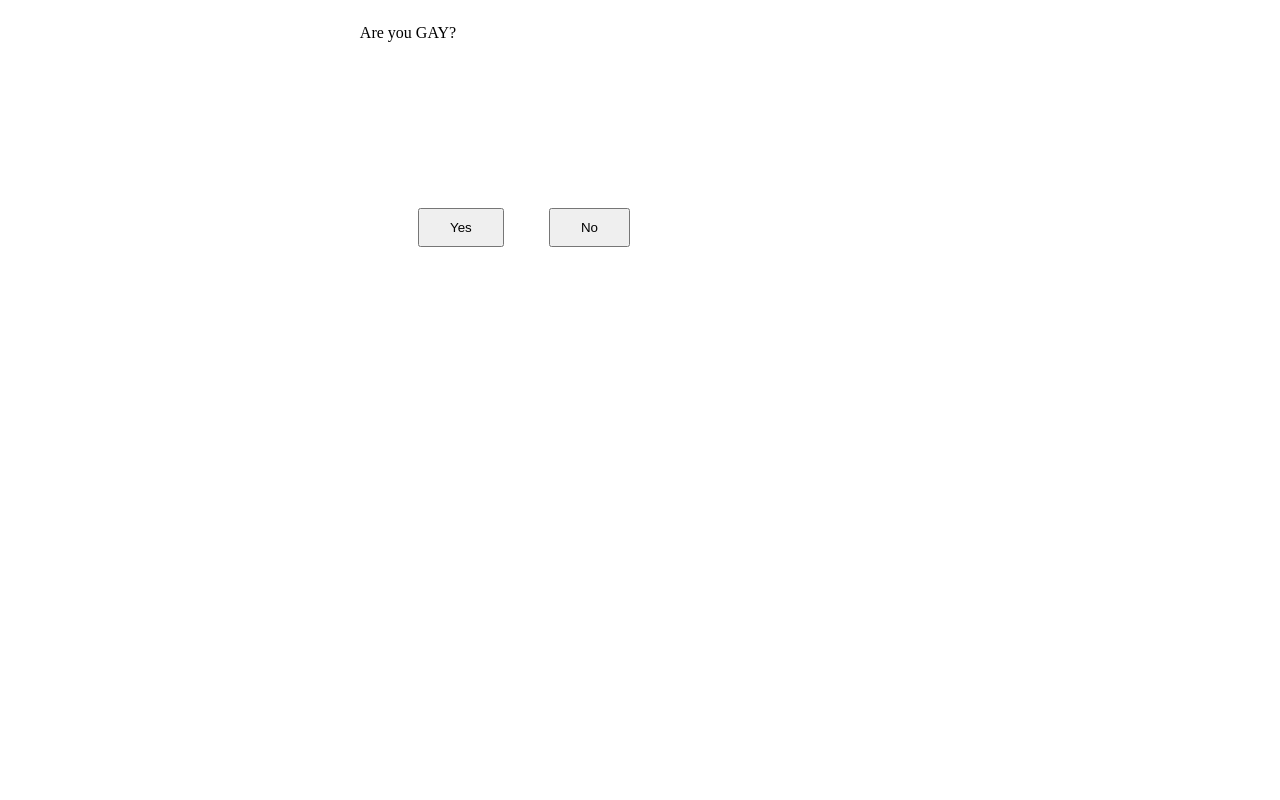
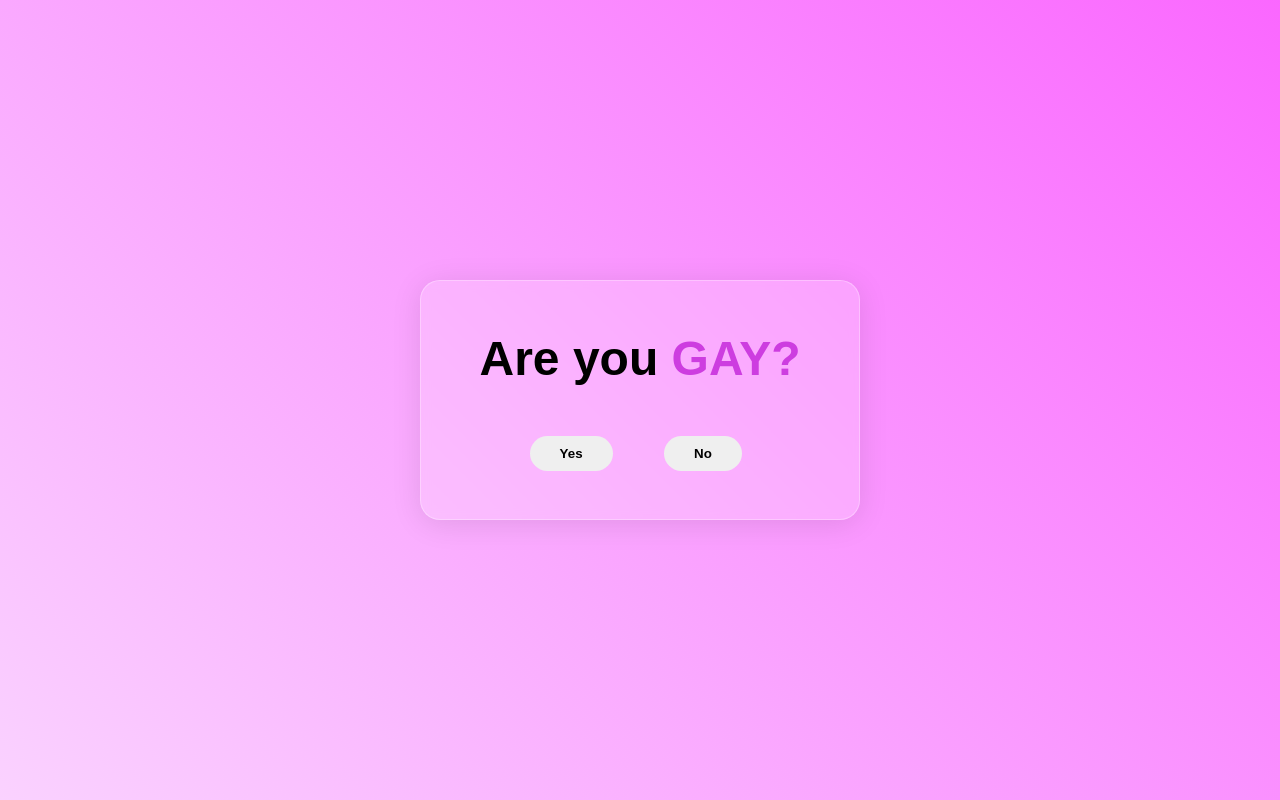
Before and after one commit to rajjitlai/gay-checker, a plain HTML site: page unclickable/index.html in a window 1280 px wide. Drawn offline with Linux system fonts and the light colour scheme.

Commit message:
fixes-01

```diff
--- a/unclickable/css/style.css
+++ b/unclickable/css/style.css
@@ -1,23 +1,78 @@
-.container{
-    width: 100vh;
-    display: flex;
-    justify-content: center;
-    flex-direction: column;
-    align-items: center;
+* {
+    margin: 0;
+    padding: 0;
+    font-family: "Poppins", sans-serif;
+    box-sizing: border-box;
+    scroll-behavior: smooth;
 }
 
-.buttonDiv{
-    margin-top: 150px;
+.container {
+    width: 100%;
+    height: 100vh;
+    background: linear-gradient(45deg, #fad2ff, #fa5bffec);
+    background-position: center;
+    background-size: cover;
+    display: flex;
+    align-items: center;
+    justify-content: center;
 }
 
-button{
-    position: absolute;
-    display: flex;
-    cursor: pointer;
-    margin: 0 10px;
-    padding: 10px 30px;
+.card {
+    width: 100%;
+    max-width: 440px;
+    color: #000;
+    height: 30%;
+    text-align: center;
+    padding: 50px 35px;
+    border: 1px solid rgba(255, 255, 255, 0.3);
+    background: rgba(255, 255, 255, 0.2);
+    border-radius: 20px;
+    box-shadow: 0 4px 30px rgba(0, 0, 0, 0.1);
+    /* backdrop-filter may not work in some devices */
+    backdrop-filter: blur(5px);
 }
 
-.clickNo{
-    right: 50%;
+.card p {
+    font-size: 3rem;
+    font-weight: 600;
 }
+
+.card p span{
+    color: #cd3de0;
+}
+
+.buttonDiv {
+    margin-top: 50px;
+}
+
+.buttonDiv-div {
+    position: relative;
+    display: flex;
+    gap: 3rem;
+    justify-content: center;
+    align-items: center;
+    text-align: center;
+}
+
+.clickYes,
+.clickNo {
+    cursor: pointer;
+    padding: 10px 30px;
+    border: none;
+    border-radius: 20px;
+    font-weight: 600;
+}
+
+.clickYes{
+    left: 20%;
+}
+
+button:hover{
+    background: #fa5bffbd;
+    color: #fff;
+}
+
+.clickYes,
+.clickNo {
+    position: absolute;
+}
--- a/unclickable/index.html
+++ b/unclickable/index.html
@@ -4,19 +4,30 @@
 <head>
     <meta charset="UTF-8">
     <meta name="viewport" content="width=device-width, initial-scale=1.0">
-    <title>Gay Checker!!!</title>
+    <title>Gay Checker</title>
+    <!-- linking the css -->
     <link rel="stylesheet" href="css/style.css">
 </head>
 
 <body>
+    <!-- defined container with glass effect -->
     <div class="container">
-        <p>Are you GAY?</p>
-        <div class="buttonDiv">
-            <button class="clickYes">Yes</button>
-            <button class="clickNo" id="clickNo">No</button>
+        <div class="card">
+            <p>Are you <span>GAY?</span></p>
+            <div class="buttonDiv">
+                <div class="buttonDiv-div">
+                    <div>
+                        <button class="clickYes">Yes</button>
+                    </div>
+                    <div>
+                        <button class="clickNo" id="clickNo">No</button>
+                    </div>
+                </div>
+            </div>
         </div>
     </div>
 
+    <!-- linking the js -->
     <script src="js/script.js"></script>
 </body>
 
```
